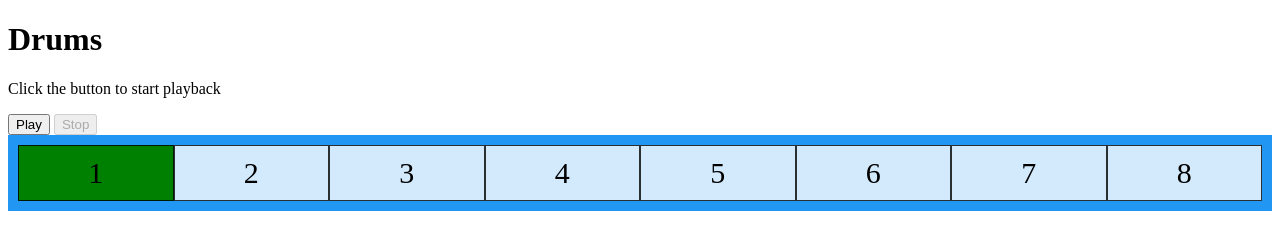
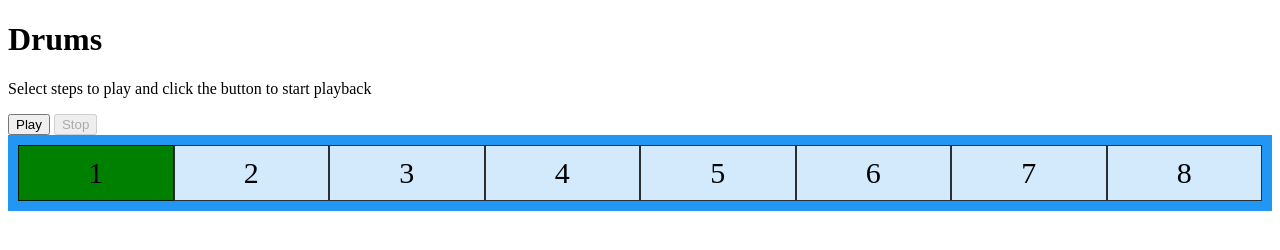
Before and after one commit to hhirsch/drums, a plain HTML site: page index.html in a window 1280 px wide. Drawn offline with Linux system fonts and the light colour scheme.

Commit message:
feat: add more user doc

```diff
--- a/index.html
+++ b/index.html
@@ -8,7 +8,7 @@
   <script type="text/javascript" src="drums.js"></script>
       <h1>Drums</h1>
     <p>
-        Click the button to start playback
+        Select steps to play and click the button to start playback
     </p>
 
     <button id="start_button" onclick="start()">
```
